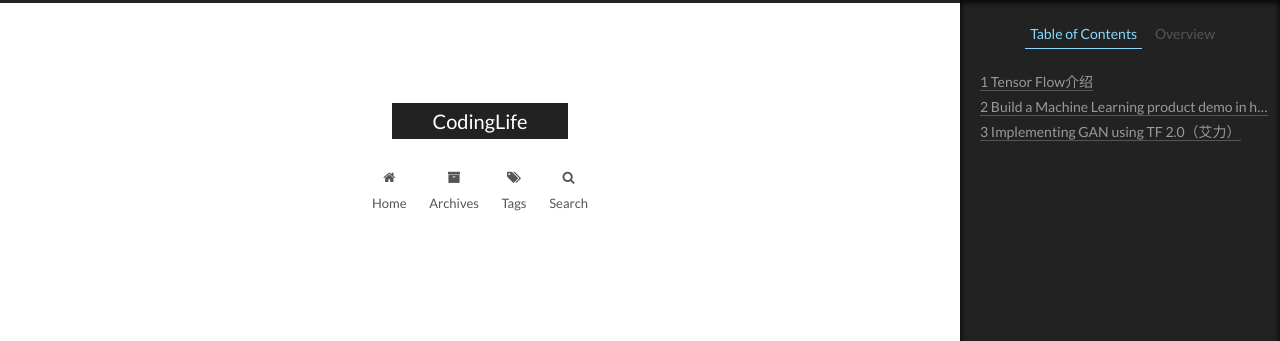
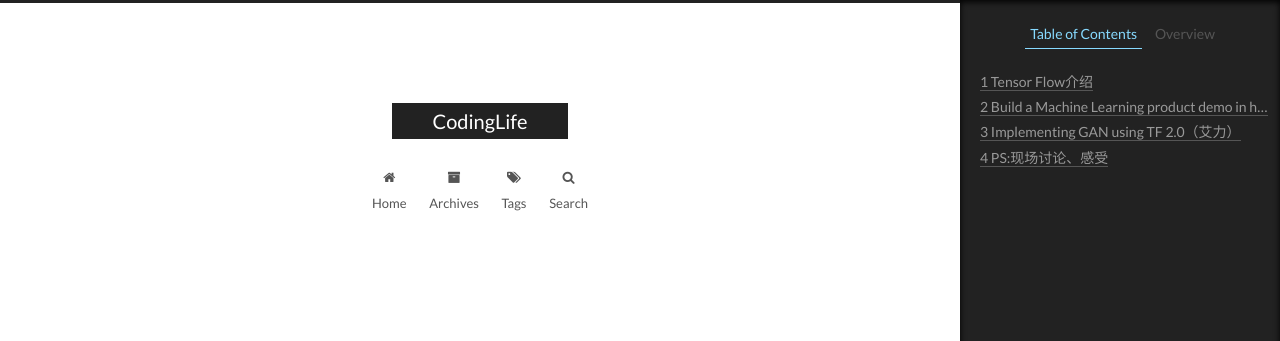
Before and after one commit to CodeHunter2006/CodeHunter2006.github.io, a Jekyll site: the page built from _posts/2019-09-08-TFUG_Note.md, in a window 1280 px wide and 1400 px high. Shown: the top 341 px of the window. Built offline with Jekyll 4.4.1, drawn with Linux system fonts in a browser that asks for light colours; some of the changed text lies outside the part shown.

Commit message:
Update 2019-09-08-TFUG_Note.md
补充参会感受。

```diff
--- a/_posts/2019-09-08-TFUG_Note.md
+++ b/_posts/2019-09-08-TFUG_Note.md
@@ -24,11 +24,11 @@
 
 ## 实现步骤：
 **前置条件：** Python3 + Docker
-1 `docker pull xxx`这个镜像中已经包含了训练好的基于TensorFlow图像识别模型，在网上就可以找到很多这种docker镜像。可以直接运行起来提供图片识别服务。
-2 `pip install WechatBot`一个开源适配接口，可以与微信进行交互。
-3 `pip install ProtoBuf`一个二进制通信协议，用于WechatBot和图片识别Server间的通信。
-4 写一段34行(包括注释)的Python代码，用于将微信群中的图片转发给图像识别Server，以及结果的返回。
-5 启动图片识别服务、WechatBot程序、微信扫描二维码验证登录Bot、创建微信群。
+* 1 `docker pull xxx`这个镜像中已经包含了训练好的基于TensorFlow图像识别模型，在网上就可以找到很多这种docker镜像。可以直接运行起来提供图片识别服务。
+* 2 `pip install WechatBot`一个开源适配接口，可以与微信进行交互。
+* 3 `pip install ProtoBuf`一个二进制通信协议，用于WechatBot和图片识别Server间的通信。
+* 4 写一段34行(包括注释)的Python代码，用于将微信群中的图片转发给图像识别Server，以及结果的返回。
+* 5 启动图片识别服务、WechatBot程序、微信扫描二维码验证登录Bot、创建微信群。
 
 ![ObjectRecognize](/assets/images/20190908_TFUG_Note_4.jpg)
 Christopher现场执行了最后的启动操作，然后大家就可以进群发送图片了，稍等几秒就能收到识别结果，而这一切都是在他的笔记本上运行的，的确很方便。<br/>
@@ -81,13 +81,15 @@
 ![Eliyar Eziz](/assets/images/20190908_TFUG_Note_5.jpg)
 最后他总结：在自己尝试训练GAN时，最好先找现有的已经成功的例子，逐步尝试、增加难度，否则很容易遇到过不去的问题。比如一个很简单的，设置某层网络参数是否可变的设置项，如果在编译后再设置，可以设置成功、可以正常读取，但是其实这个设置项是没有起作用的，这个简单的问题花了一个星期才找到。
 
-*PS:现场讨论、感受
-应用领域
+# PS:现场讨论、感受
+### 应用领域
+生成对抗网络，现在还没有太有价值的应用，目前的方向是做一些有创造性的算法，这样可以符合某种大的分类但是可以骗过人的眼睛。比如最近比较火的换脸App。<br/>
+现在有一个应用方向，比如建筑行业可以利用生成对抗网络在自动生成3D模型时同时生成虚拟的环境，而这种环境的内容是随机的但是让人觉得很自然。
 
-进入门槛
+### 进入门槛、docker
+Christopher之所以能在两小时内完成这个功能强大的软件，其实主要利用了Python和Docker的易用性。如果没有Docker事先训练或搭建好的环境，对于一个外行想搭建一个神经网络训练环境难度肯定不会低。<br/>
+因为环境的搭建要用到Docker，现场他提问："在座有多少使用过Docker的？"，现场50人只有5人举手，说明现在Docker普及度还不高。
 
-docker
-
-**会议规模对比**
+### 会议规模对比**
 这次的会议国模较小，不到50人。相比之前Intel的千人高端会议，硬件条件差一些，演讲者准备时间也有限，没有机会让大家都手动实现一下小项目。<br/>
 但是正因为人少，大家都比较放的开，提问比较积极。现场与几位专家交流，可以快速获得一些总结性的经验，沟通效率很高。
```
